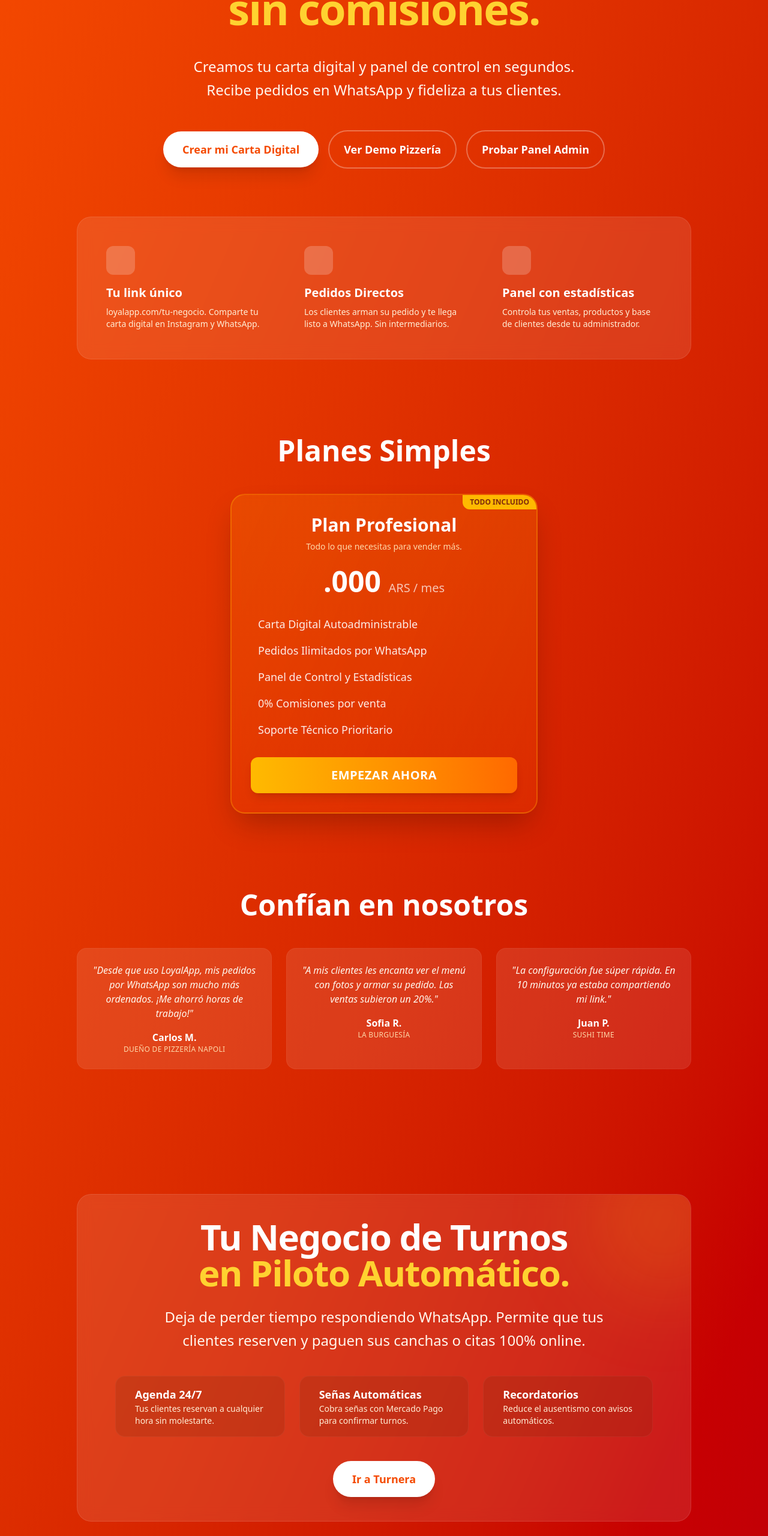
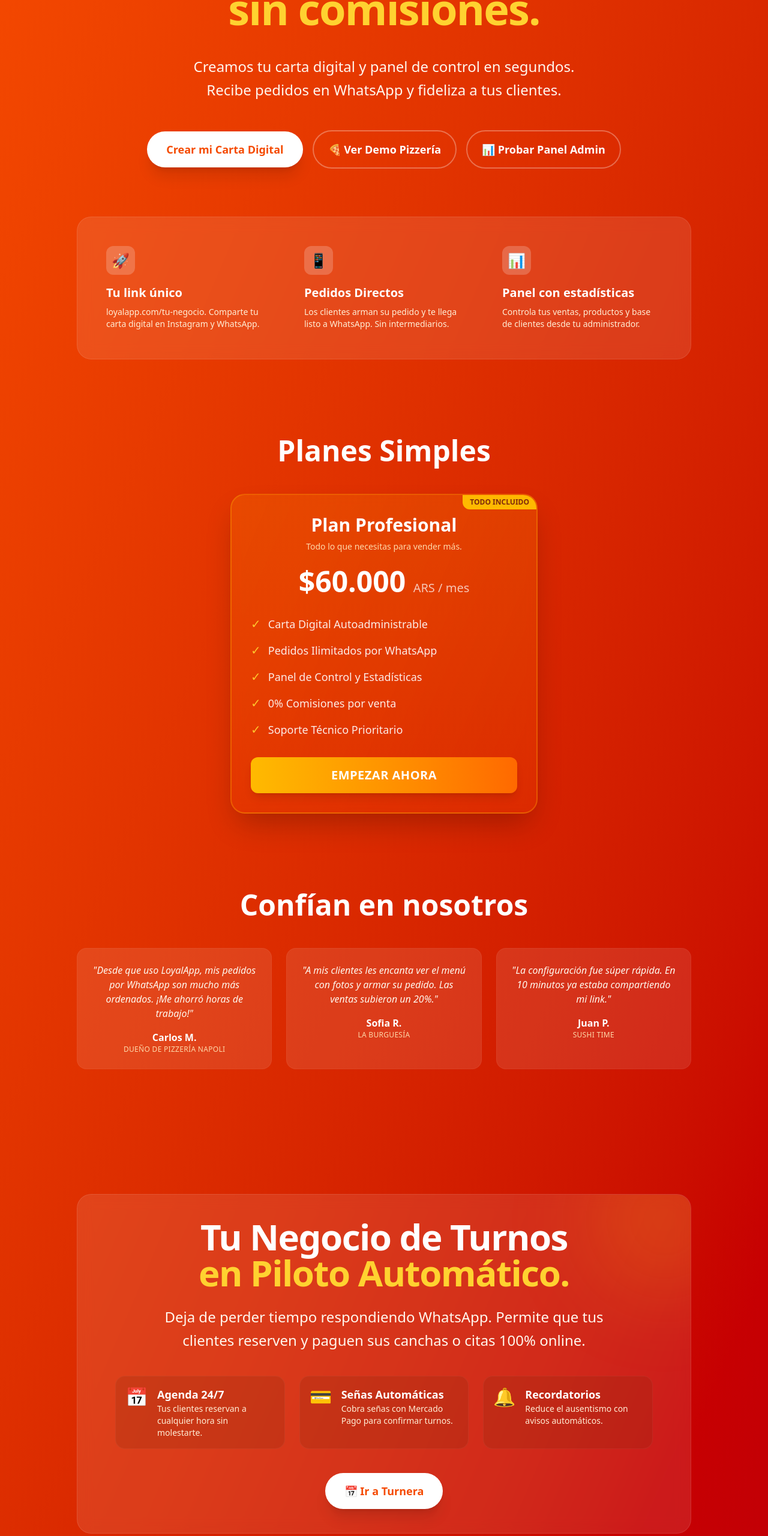
Before and after one commit to ariel-gam/loyalapp, a Next.js app: page / in a window 1280 px wide. Shown: the part 237-2797 px from the top of the page at 60% size. Built offline with nearby package versions, Linux system fonts and the light colour scheme.

Commit message:
fix: restore price and icons corrupted by shell interpolation

```diff
--- a/src/app/page.tsx
+++ b/src/app/page.tsx
@@ -32,26 +32,26 @@ export default function LandingPage() {
             Crear mi Carta Digital
           </Link>
           <Link href="/demo-pizza" className="border-2 border-white/30 text-white text-lg px-6 py-4 rounded-full font-bold hover:bg-white/10 transition-all w-full sm:w-auto text-center">
-            Ver Demo Pizzería
+            🍕 Ver Demo Pizzería
           </Link>
           <Link href="/demo-admin" className="border-2 border-white/30 text-white text-lg px-6 py-4 rounded-full font-bold hover:bg-white/10 transition-all w-full sm:w-auto text-center">
-            Probar Panel Admin
+            📊 Probar Panel Admin
           </Link>
         </div>
 
         <div className="mt-20 grid grid-cols-1 md:grid-cols-3 gap-8 max-w-5xl text-left bg-white/10 backdrop-blur-md p-8 rounded-3xl border border-white/10">
           <div className="p-4">
-            <div className="bg-white/20 w-12 h-12 rounded-xl flex items-center justify-center text-2xl mb-4"></div>
+            <div className="bg-white/20 w-12 h-12 rounded-xl flex items-center justify-center text-2xl mb-4">🚀</div>
             <h3 className="font-bold text-xl mb-2">Tu link único</h3>
             <p className="text-orange-100 text-sm">loyalapp.com/tu-negocio. Comparte tu carta digital en Instagram y WhatsApp.</p>
           </div>
           <div className="p-4">
-            <div className="bg-white/20 w-12 h-12 rounded-xl flex items-center justify-center text-2xl mb-4"></div>
+            <div className="bg-white/20 w-12 h-12 rounded-xl flex items-center justify-center text-2xl mb-4">📱</div>
             <h3 className="font-bold text-xl mb-2">Pedidos Directos</h3>
             <p className="text-orange-100 text-sm">Los clientes arman su pedido y te llega listo a WhatsApp. Sin intermediarios.</p>
           </div>
           <div className="p-4">
-            <div className="bg-white/20 w-12 h-12 rounded-xl flex items-center justify-center text-2xl mb-4"></div>
+            <div className="bg-white/20 w-12 h-12 rounded-xl flex items-center justify-center text-2xl mb-4">📊</div>
             <h3 className="font-bold text-xl mb-2">Panel con estadísticas</h3>
             <p className="text-orange-100 text-sm">Controla tus ventas, productos y base de clientes desde tu administrador.</p>
           </div>
@@ -66,14 +66,14 @@ export default function LandingPage() {
               <div className="absolute top-0 right-0 bg-amber-400 text-orange-900 text-xs font-bold px-3 py-1 rounded-bl-xl">TODO INCLUIDO</div>
               <h4 className="text-3xl font-bold mb-2">Plan Profesional</h4>
               <p className="text-orange-200 mb-6 text-sm">Todo lo que necesitas para vender más.</p>
-              <div className="text-5xl font-extrabold mb-8">.000 <span className="text-xl font-normal opacity-70">ARS / mes</span></div>
+              <div className="text-5xl font-extrabold mb-8">$60.000 <span className="text-xl font-normal opacity-70">ARS / mes</span></div>
 
               <ul className="space-y-4 mb-8 flex-1 opacity-90 text-lg">
-                <li className="flex items-center gap-3"><span className="text-amber-300 text-xl"></span> Carta Digital Autoadministrable</li>
-                <li className="flex items-center gap-3"><span className="text-amber-300 text-xl"></span> Pedidos Ilimitados por WhatsApp</li>
-                <li className="flex items-center gap-3"><span className="text-amber-300 text-xl"></span> Panel de Control y Estadísticas</li>
-                <li className="flex items-center gap-3"><span className="text-amber-300 text-xl"></span> 0% Comisiones por venta</li>
-                <li className="flex items-center gap-3"><span className="text-amber-300 text-xl"></span> Soporte Técnico Prioritario</li>
+                <li className="flex items-center gap-3"><span className="text-amber-300 text-xl">✓</span> Carta Digital Autoadministrable</li>
+                <li className="flex items-center gap-3"><span className="text-amber-300 text-xl">✓</span> Pedidos Ilimitados por WhatsApp</li>
+                <li className="flex items-center gap-3"><span className="text-amber-300 text-xl">✓</span> Panel de Control y Estadísticas</li>
+                <li className="flex items-center gap-3"><span className="text-amber-300 text-xl">✓</span> 0% Comisiones por venta</li>
+                <li className="flex items-center gap-3"><span className="text-amber-300 text-xl">✓</span> Soporte Técnico Prioritario</li>
               </ul>
 
               <Link href="/login" className="bg-gradient-to-r from-amber-400 to-orange-500 text-white w-full py-4 rounded-xl font-bold text-xl hover:opacity-90 transition text-center shadow-lg uppercase tracking-wide">
@@ -118,21 +118,21 @@ export default function LandingPage() {
             {/* Turnera Features */}
             <div className="grid grid-cols-1 sm:grid-cols-3 gap-6 mb-10 text-left max-w-4xl mx-auto">
               <div className="bg-orange-900/20 p-4 rounded-2xl border border-white/5 flex items-start gap-4">
-                <div className="text-3xl"></div>
+                <div className="text-3xl">📅</div>
                 <div>
                   <h4 className="font-bold text-lg text-white">Agenda 24/7</h4>
                   <p className="text-orange-100 text-sm">Tus clientes reservan a cualquier hora sin molestarte.</p>
                 </div>
               </div>
               <div className="bg-orange-900/20 p-4 rounded-2xl border border-white/5 flex items-start gap-4">
-                <div className="text-3xl"></div>
+                <div className="text-3xl">💳</div>
                 <div>
                   <h4 className="font-bold text-lg text-white">Señas Automáticas</h4>
                   <p className="text-orange-100 text-sm">Cobra señas con Mercado Pago para confirmar turnos.</p>
                 </div>
               </div>
               <div className="bg-orange-900/20 p-4 rounded-2xl border border-white/5 flex items-start gap-4">
-                <div className="text-3xl"></div>
+                <div className="text-3xl">🔔</div>
                 <div>
                   <h4 className="font-bold text-lg text-white">Recordatorios</h4>
                   <p className="text-orange-100 text-sm">Reduce el ausentismo con avisos automáticos.</p>
@@ -147,7 +147,7 @@ export default function LandingPage() {
                 rel="noopener noreferrer"
                 className="bg-white text-orange-600 text-lg px-8 py-4 rounded-full font-bold shadow-xl hover:shadow-2xl hover:bg-gray-50 transform hover:-translate-y-1 transition-all inline-flex items-center gap-2"
               >
-                Ir a Turnera
+                📅 Ir a Turnera
               </a>
             </div>
           </div>
```
